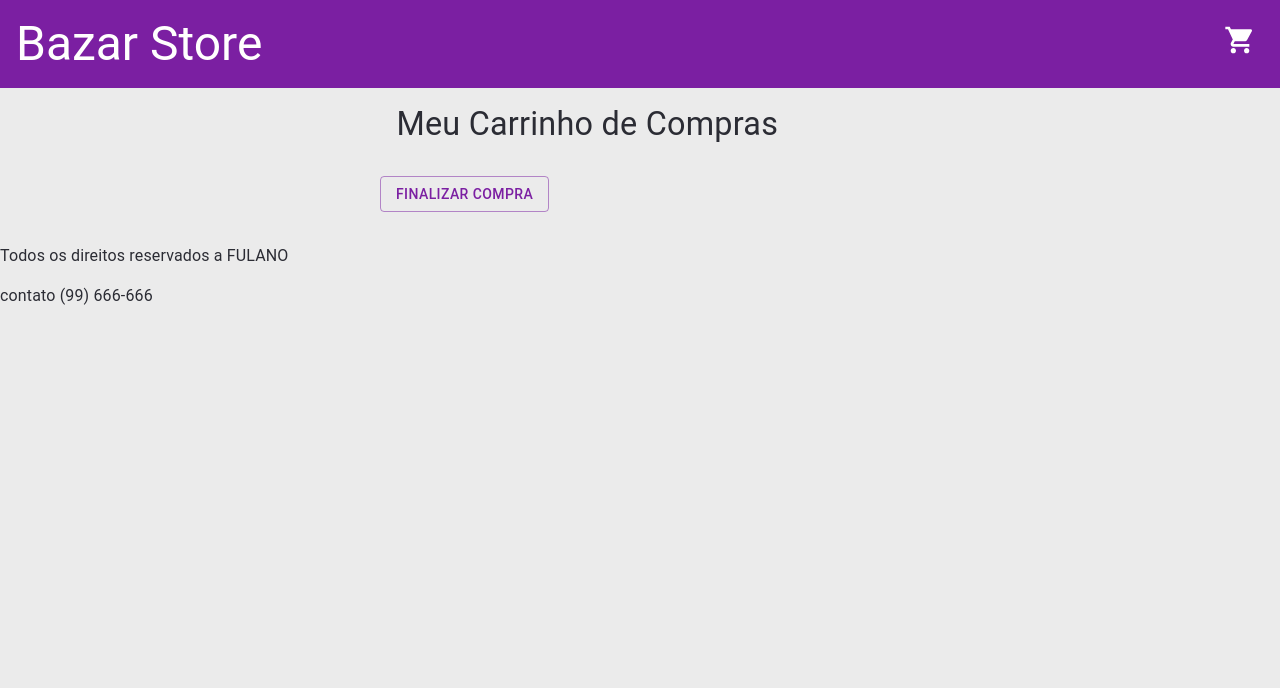
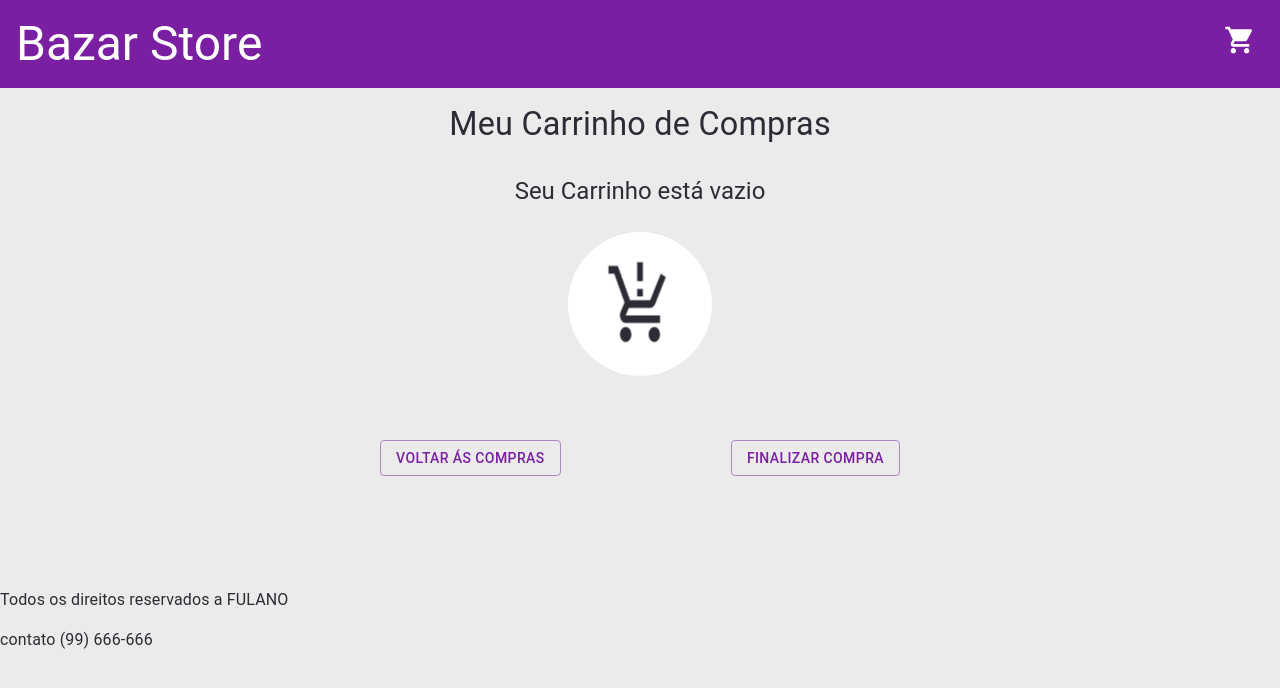
Before and after one commit to paulohenrique-amaral/frontend-online-store, a React (Vite) app: page /carrinho in a window 1280 px wide. Shown: the top 688 px of the page. Built offline with nearby package versions, Linux system fonts and the light colour scheme.

Commit message:
style: update style from Cart component

```diff
--- a/src/components/CardProduct/CardProduct.tsx
+++ b/src/components/CardProduct/CardProduct.tsx
@@ -37,7 +37,7 @@ const scaleOutVertical = keyframes`
 const ContainerStyled = styled(Box)(({ theme }) => ({
   color: theme.palette.primary.contrastText,
   display: 'flex',
-  justifyContent: 'flex-start',
+  justifyContent: 'center',
   alignItems: 'center',
 }));
 
--- /dev/null
+++ b/src/components/EmptyCart/EmptyCart.tsx
@@ -0,0 +1,89 @@
+import ProductionQuantityLimitsIcon from '@mui/icons-material/ProductionQuantityLimits';
+import { styled, Grid, Typography, Container, Box, keyframes } from '@mui/material';
+
+const jelloVertical = keyframes`
+  0% {
+    -webkit-transform: scale3d(1, 1, 1);
+            transform: scale3d(1, 1, 1);
+  }
+  30% {
+    -webkit-transform: scale3d(0.75, 1.25, 1);
+            transform: scale3d(0.75, 1.25, 1);
+  }
+  40% {
+    -webkit-transform: scale3d(1.25, 0.75, 1);
+            transform: scale3d(1.25, 0.75, 1);
+  }
+  50% {
+    -webkit-transform: scale3d(0.85, 1.15, 1);
+            transform: scale3d(0.85, 1.15, 1);
+  }
+  65% {
+    -webkit-transform: scale3d(1.05, 0.95, 1);
+            transform: scale3d(1.05, 0.95, 1);
+  }
+  75% {
+    -webkit-transform: scale3d(0.95, 1.05, 1);
+            transform: scale3d(0.95, 1.05, 1);
+  }
+  100% {
+    -webkit-transform: scale3d(1, 1, 1);
+            transform: scale3d(1, 1, 1);
+  }
+`;
+
+function EmptyCart() {
+  return (
+    <Container maxWidth="sm">
+      <Grid
+        container
+        sx={ {
+          display: 'flex',
+          justifyContent: 'center',
+          alignItems: 'center',
+        } }
+      >
+        <Grid
+          item
+          sx={ {
+            display: 'flex',
+            flexDirection: 'column',
+            justifyContent: 'center',
+            alignItems: 'center',
+            margin: '1em',
+            padding: '1em',
+          } }
+        >
+          <Typography
+            variant="h5"
+            sx={ {
+              padding: '0 1em',
+              textAlign: 'center',
+              marginBottom: '1em',
+            } }
+          >
+            Seu Carrinho está vazio
+          </Typography>
+          <Box
+            sx={ {
+              display: 'flex',
+              justifyContent: 'center',
+              alignItems: 'center',
+              padding: '2em',
+              borderRadius: '50%',
+              background: 'white',
+              '& svg': {
+                fontSize: '5em',
+                animation: `${jelloVertical} 1s infinite`,
+              },
+            } }
+          >
+            <ProductionQuantityLimitsIcon />
+          </Box>
+        </Grid>
+      </Grid>
+    </Container>
+  );
+}
+
+export default EmptyCart;
--- a/src/pages/Cart/Cart.tsx
+++ b/src/pages/Cart/Cart.tsx
@@ -1,17 +1,14 @@
 import { useContext } from 'react';
 import { Link } from 'react-router-dom';
-import { Grid, Container, useTheme, keyframes, Box, Typography } from '@mui/material';
+import { Grid, Container, Box, Typography } from '@mui/material';
 import Button from '@mui/material/Button';
 import Context from '../../context/Context';
 import CardProduct from '../../components/CardProduct/CardProduct';
-import { ProductWithQuantityType } from '../../types/apiTypes';
+import EmptyCart from '../../components/EmptyCart/EmptyCart';
 
 function Cart() {
   const {
     cart,
-    removeItem,
-    decrementItemQuantity,
-    incrementItemQuantity,
   } = useContext(Context);
 
   return (
@@ -20,19 +17,22 @@ function Cart() {
         variant="h4"
         sx={ {
           padding: '0 1em',
+          textAlign: 'center',
         } }
       >
         Meu Carrinho de Compras
       </Typography>
-      {/* {cart.length === 0
-      && <p>Seu carrinho está vazio</p>} */}
-      {cart.length > 0 && (
+      {cart.length > 0 ? (
         <Grid
           item
           xs={ 12 }
           // sm={ 8 }
           md={ 12 }
           sx={ {
+            display: 'flex',
+            flexDirection: 'column',
+            justifyContent: 'center',
+            // alignItems: 'center',
             marginTop: '1em',
             padding: '1em',
           } }
@@ -50,13 +50,26 @@ function Cart() {
             </div>
           ))}
         </Grid>
+      ) : (
+        <EmptyCart />
       )}
       <Box
         sx={ {
+          display: 'flex',
+          justifyContent: 'space-between',
+          alignItems: 'center',
           marginTop: '1em',
+          marginBottom: '6em',
           padding: '1em',
         } }
       >
+        <Link
+          to="/"
+        >
+          <Button variant="outlined">
+            Voltar ás Compras
+          </Button>
+        </Link>
         <Link
           to="/checkout"
         >
```
